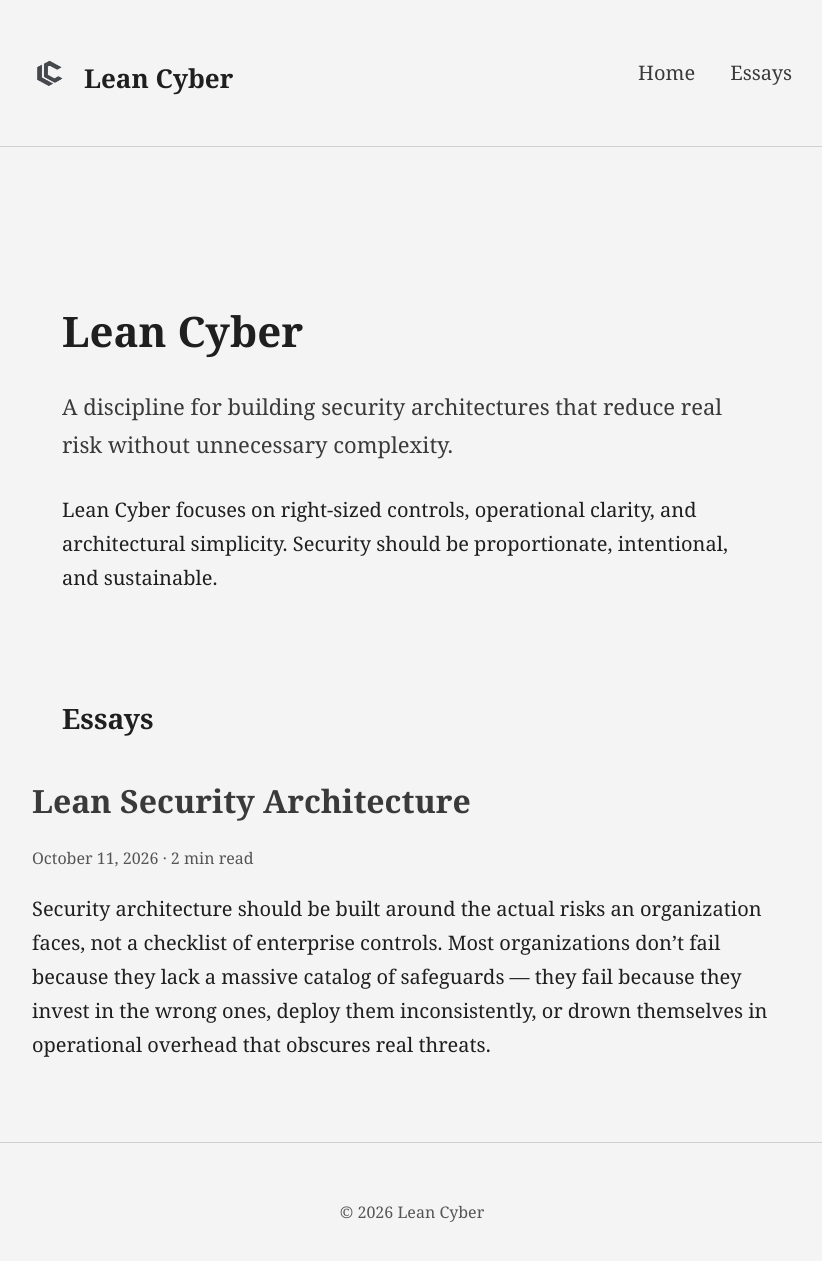
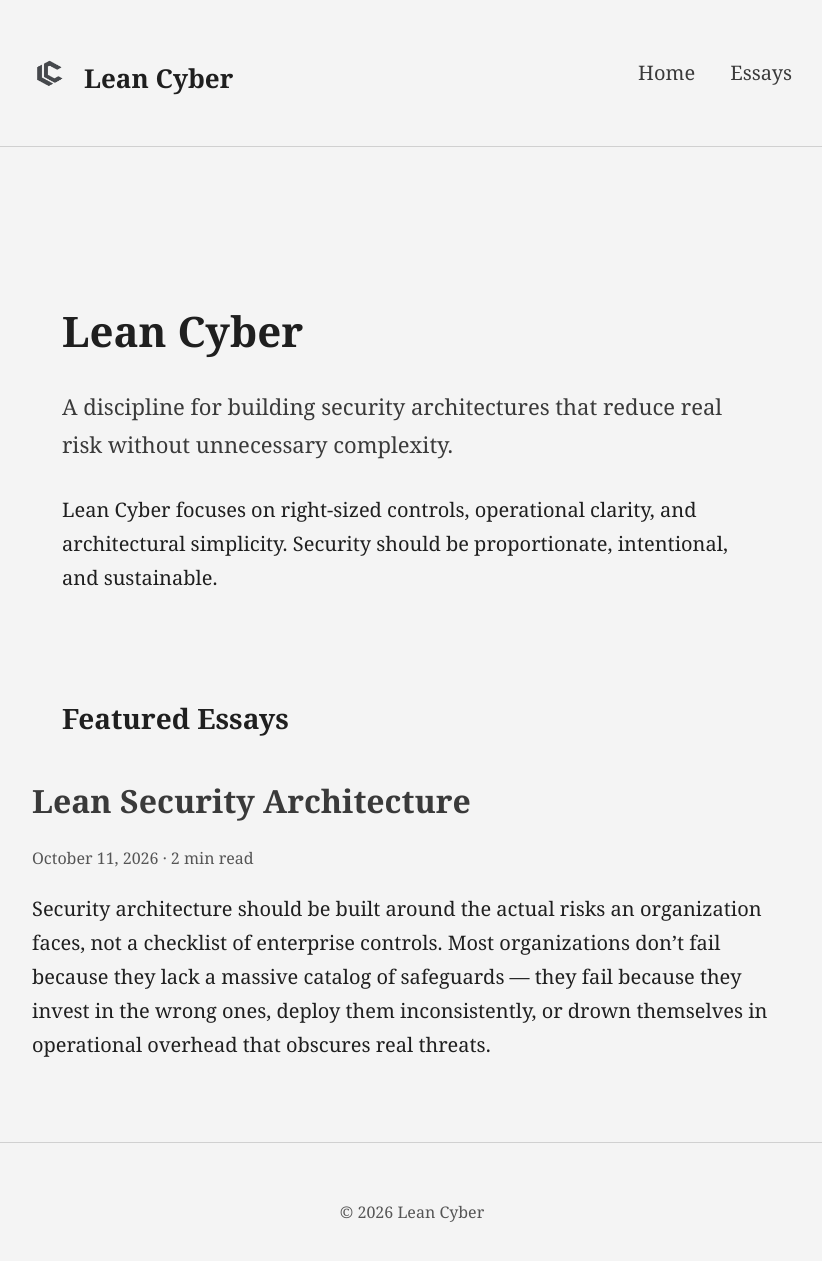
Before and after one commit to Lean-Cyber/lean-cyber.github.io, a Jekyll site: the page built from index.md, in a window 1280 px wide and 1282 px high. Shown: the top 1261 px of the window, without its empty margins (228-1050 px from the left). Built offline with Jekyll 4.4.1, drawn with Linux system fonts in a browser that asks for light colours.

Commit message:
Change section heading to 'Featured Essays'

```diff
--- a/index.md
+++ b/index.md
@@ -15,10 +15,11 @@ layout: default
 </div>
 
 <div class="home-section">
-  <h2 class="section-heading">Essays</h2>
+  <h2 class="section-heading">Featured Essays</h2>
 
   <div class="essay-list">
-    {% for essay in site.essays %}
+    {% assign featured = site.essays | where: "featured", true %}
+    {% for essay in featured %}
       <div class="essay-item">
         <h3 class="essay-title">
           <a href="{{ essay.url | relative_url }}">{{ essay.title }}</a>
```
